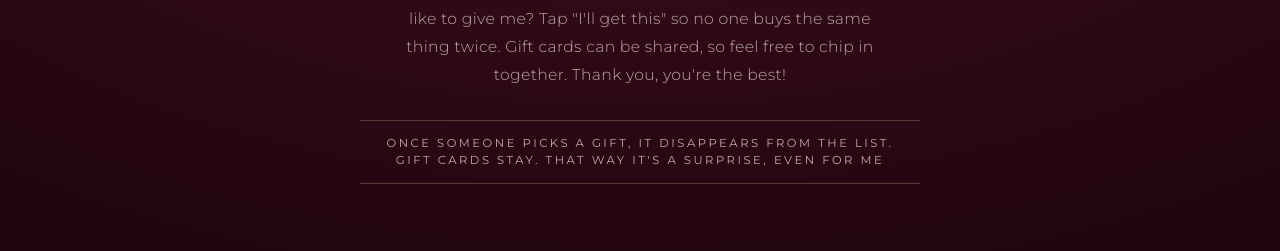
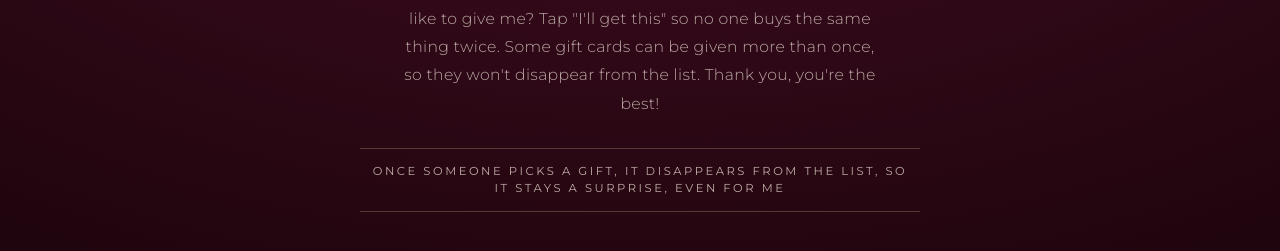
Before and after one commit to mosinaekatrepo/wishlist, a plain HTML site: page index.html in a window 1280 px wide. Shown: the part 273-524 px from the top of the page. Drawn offline with nearby package versions, Linux system fonts and the light colour scheme.

Commit message:
Intro: some gift cards stay on the list
Co-Authored-By: Claude Opus 5.5 <noreply@anthropic.com>
Claude-Session: https://claude.ai/code/session_01R2haEyf8qHb2Xbwby2kYWC

```diff
--- a/index.html
+++ b/index.html
@@ -208,8 +208,8 @@
   <header>
     <div class="kicker">Katja's</div>
     <h1 id="title">Wishlist</h1>
-    <p id="intro">Some things I've been wishing for. Found something you'd like to give me? Tap "I'll get this" so no one buys the same thing twice. Gift cards can be shared, so feel free to chip in together. Thank you, you're the best!</p>
-    <div class="note" id="note">Once someone picks a gift, it disappears from the list. Gift cards stay. That way it's a surprise, even for me</div>
+    <p id="intro">Some things I've been wishing for. Found something you'd like to give me? Tap "I'll get this" so no one buys the same thing twice. Some gift cards can be given more than once, so they won't disappear from the list. Thank you, you're the best!</p>
+    <div class="note" id="note">Once someone picks a gift, it disappears from the list, so it stays a surprise, even for me</div>
   </header>
 
 
```
